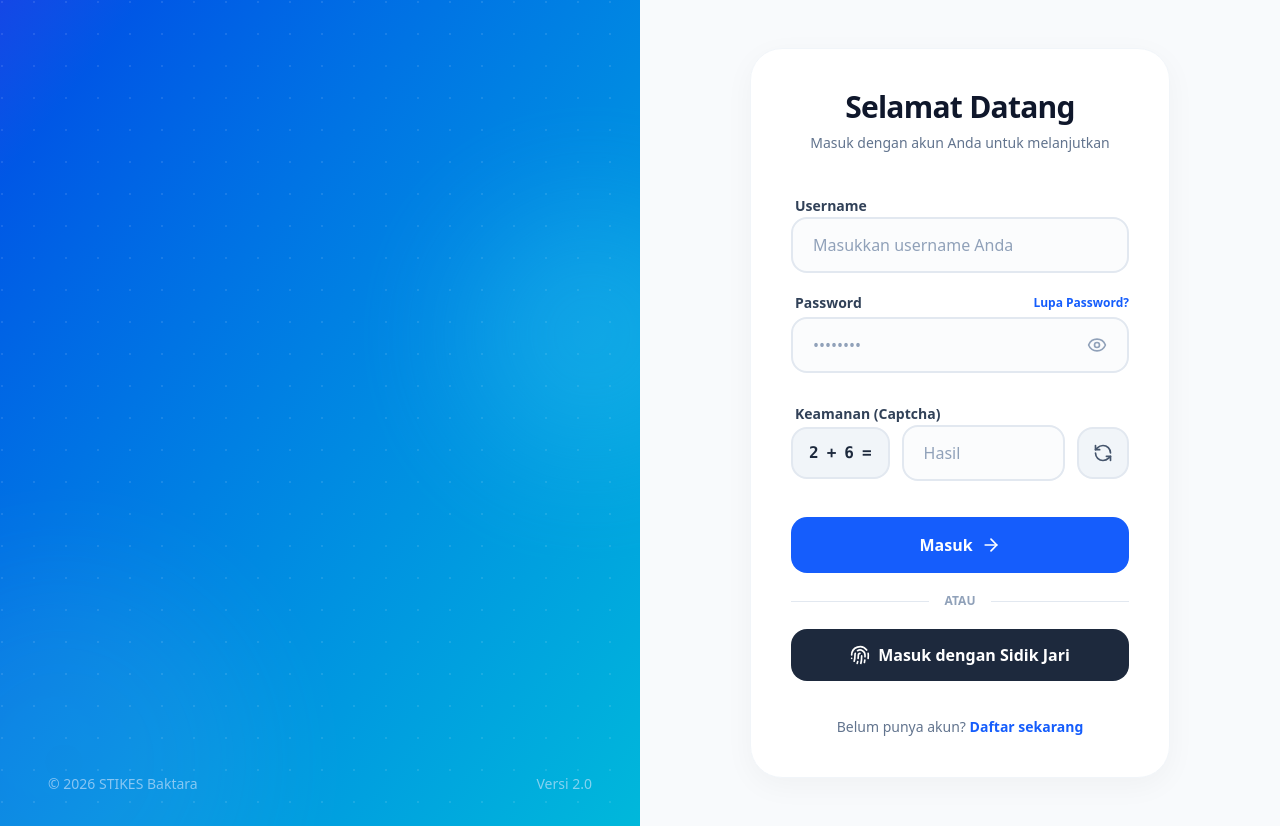
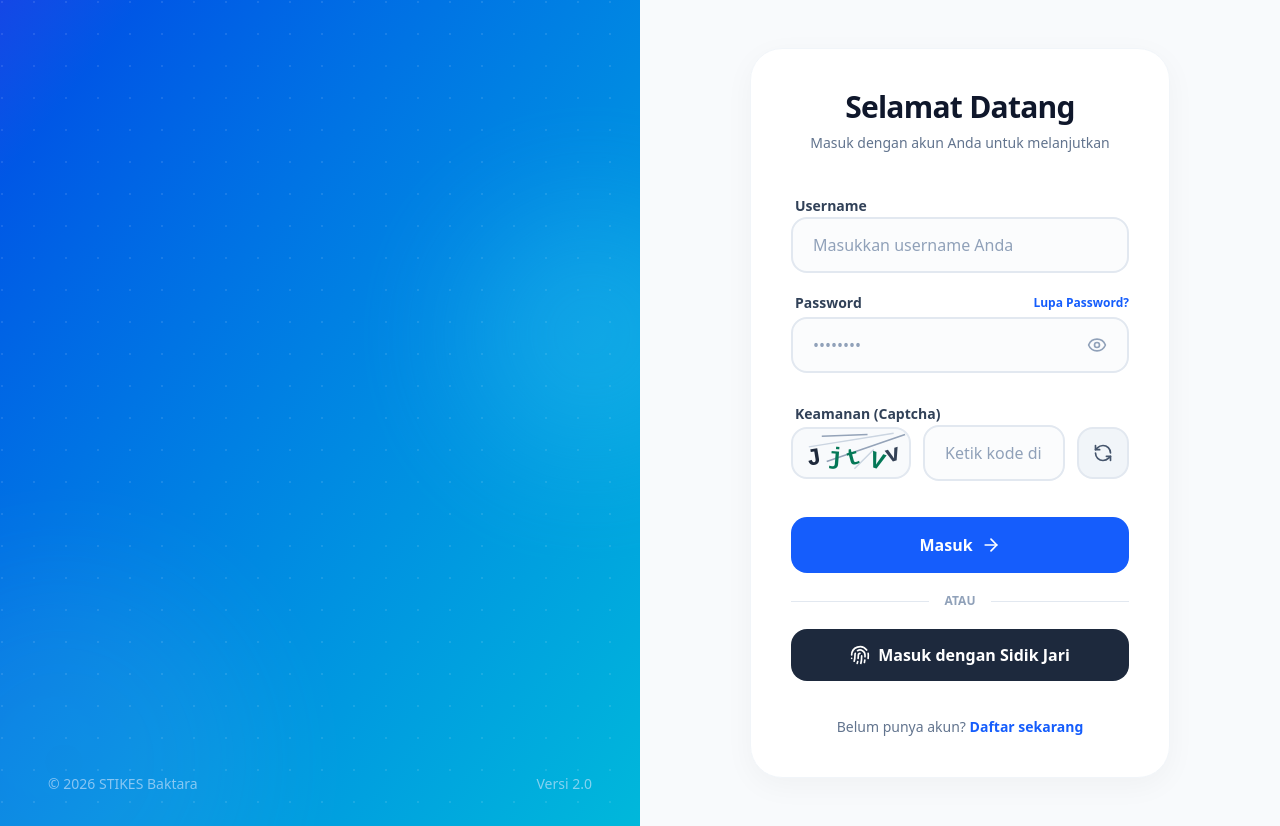
Before and after one commit to KitarazikoL234/SIMPEG, a Next.js app: page /login in a window 1280 px wide. Built offline with nearby package versions, Linux system fonts and the light colour scheme.

Commit message:
feat: Tingkatkan keamanan dengan menggunakan Visual Text CAPTCHA (huruf & angka acak + noise) alih-alih captcha matematika sederhana

```diff
--- a/src/app/login/page.tsx
+++ b/src/app/login/page.tsx
@@ -12,7 +12,8 @@ export default function LoginPage() {
   const [showPassword, setShowPassword] = useState(false);
 
   // Captcha State
-  const [captchaData, setCaptchaData] = useState({ num1: 0, num2: 0 });
+  const [captchaText, setCaptchaText] = useState("");
+  const [captchaLines, setCaptchaLines] = useState<{x1:number, y1:number, x2:number, y2:number}[]>([]);
   const [captchaAnswer, setCaptchaAnswer] = useState("");
 
   const [loading, setLoading] = useState(false);
@@ -33,10 +34,22 @@ export default function LoginPage() {
   }, []);
 
   const generateCaptcha = () => {
-    setCaptchaData({
-      num1: Math.floor(Math.random() * 10) + 1,
-      num2: Math.floor(Math.random() * 10) + 1
-    });
+    const chars = 'ABCDEFGHJKLMNPQRSTUVWXYZabcdefghjkmnpqrstuvwxyz23456789';
+    let text = '';
+    for (let i = 0; i < 5; i++) {
+      text += chars.charAt(Math.floor(Math.random() * chars.length));
+    }
+    setCaptchaText(text);
+
+    // Generate noise lines
+    const lines = Array.from({length: 4}).map(() => ({
+      x1: Math.random() * 120,
+      y1: Math.random() * 40,
+      x2: Math.random() * 120,
+      y2: Math.random() * 40
+    }));
+    setCaptchaLines(lines);
+
     setCaptchaAnswer("");
   };
 
@@ -45,8 +58,8 @@ export default function LoginPage() {
     setLoading(true);
     setError("");
 
-    if (parseInt(captchaAnswer) !== (captchaData.num1 + captchaData.num2)) {
-      setError("Jawaban Captcha salah. Silakan coba lagi.");
+    if (captchaAnswer.toLowerCase() !== captchaText.toLowerCase()) {
+      setError("Kode Captcha salah. Silakan coba lagi.");
       generateCaptcha();
       setLoading(false);
       return;
@@ -219,19 +232,45 @@ export default function LoginPage() {
             <div className="space-y-2 pt-2">
               <label className="text-sm font-bold text-slate-700 ml-1">Keamanan (Captcha)</label>
               <div className="flex items-center gap-3">
-                <div className="bg-slate-100 border-2 border-slate-200 rounded-2xl px-4 py-3 flex items-center justify-center gap-2 shrink-0 font-mono font-bold text-slate-800">
-                  <span>{captchaData.num1}</span>
-                  <span>+</span>
-                  <span>{captchaData.num2}</span>
-                  <span>=</span>
+                <div className="bg-slate-50 border-2 border-slate-200 rounded-2xl overflow-hidden shrink-0 w-[120px] h-[52px] relative flex justify-center items-center">
+                  <svg width="120" height="52" viewBox="0 0 120 52" className="absolute inset-0 pointer-events-none">
+                    {/* Noise Lines */}
+                    {captchaLines.map((line, i) => (
+                      <line key={i} x1={line.x1} y1={line.y1} x2={line.x2} y2={line.y2} stroke={i % 2 === 0 ? "#cbd5e1" : "#94a3b8"} strokeWidth="1.5" />
+                    ))}
+                    {/* Characters */}
+                    {captchaText.split('').map((char, i) => {
+                      const x = 15 + (i * 20);
+                      const y = 35 + (Math.random() * 8 - 4);
+                      const rotate = Math.random() * 40 - 20;
+                      // Generate a dark, legible color for text
+                      const colors = ["#1e293b", "#334155", "#0f172a", "#1d4ed8", "#b91c1c", "#047857"];
+                      const color = colors[Math.floor(Math.random() * colors.length)];
+                      return (
+                        <text
+                          key={i}
+                          x={x}
+                          y={y}
+                          transform={`rotate(${rotate} ${x} ${y})`}
+                          fontSize="24"
+                          fontFamily="monospace"
+                          fontWeight="bold"
+                          fill={color}
+                        >
+                          {char}
+                        </text>
+                      );
+                    })}
+                  </svg>
                 </div>
                 <input
-                  type="number"
+                  type="text"
                   required
                   value={captchaAnswer}
                   onChange={(e) => setCaptchaAnswer(e.target.value)}
                   className="w-full px-5 py-3.5 bg-slate-50/50 border-2 border-slate-200 rounded-2xl focus:bg-white focus:border-blue-600 focus:ring-4 focus:ring-blue-600/10 outline-none transition-all font-medium text-slate-900 placeholder:text-slate-400 hover:border-slate-300"
-                  placeholder="Hasil"
+                  placeholder="Ketik kode di kiri"
+                  maxLength={5}
                 />
                 <button
                   type="button"
```
